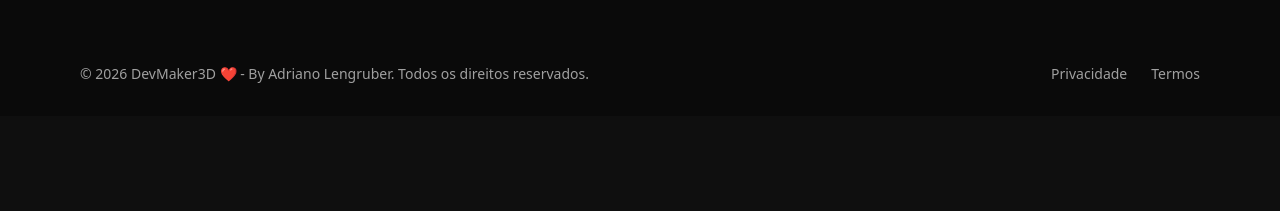
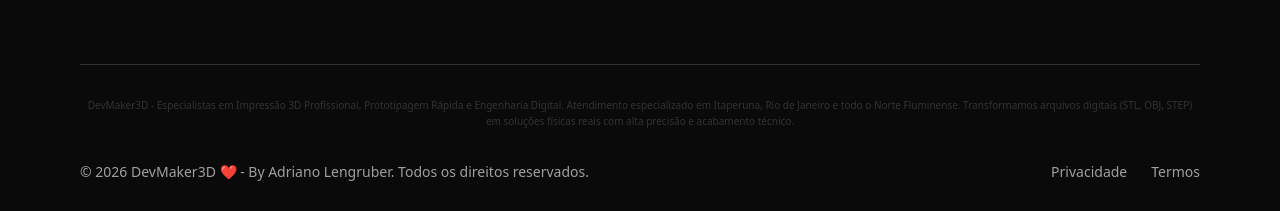
Before and after one commit to Adriano-Lengruber/DevMaker3D, a Next.js app: page /blog in a window 1280 px wide. Shown: the part 1383-1594 px from the top of the page. Before the commit the page ends 1499 px from the top, so only its background shows below. Built offline with nearby package versions, Linux system fonts and the light colour scheme; no server answers; the database is empty.

Commit message:
seo: optimize home page headings and footer for local search and engineering keywords

```diff
--- a/src/components/Footer.tsx
+++ b/src/components/Footer.tsx
@@ -149,8 +149,17 @@ export default function Footer() {
           </div>
         </div>
 
+        {/* SEO Technical Context */}
+        <div className="mt-16 pt-8 border-t border-[#333333] hidden md:block">
+           <p className="text-[10px] text-[#333333] text-center leading-relaxed">
+             DevMaker3D - Especialistas em Impressão 3D Profissional, Prototipagem Rápida e Engenharia Digital.
+             Atendimento especializado em Itaperuna, Rio de Janeiro e todo o Norte Fluminense.
+             Transformamos arquivos digitais (STL, OBJ, STEP) em soluções físicas reais com alta precisão e acabamento técnico.
+           </p>
+        </div>
+
         {/* Bottom */}
-        <div className="flex flex-col md:flex-row items-center justify-between gap-4 text-sm text-[#A0A0A0]">
+        <div className="flex flex-col md:flex-row items-center justify-between mt-8 gap-4 text-sm text-[#A0A0A0]">
           <p>
             © {new Date().getFullYear()} DevMaker3D ❤️ - By Adriano Lengruber. Todos os direitos reservados.
           </p>
--- a/src/components/Hero.tsx
+++ b/src/components/Hero.tsx
@@ -75,6 +75,9 @@ export default function Hero() {
           transition={{ delay: 0.2, duration: 0.8 }}
           className="font-[family-name:var(--font-montserrat)] font-extrabold text-4xl md:text-6xl lg:text-7xl text-white leading-tight mb-6"
         >
+          <span className="block text-sm md:text-base uppercase tracking-[0.3em] text-[#F57C00] mb-4 font-mono">
+            Impressão 3D de Precisão & Engenharia
+          </span>
           Do Código à Matéria:{' '}
           <span className="text-[#F57C00] text-glow">Materializamos</span>
           <br />
--- a/src/components/Philosophy.tsx
+++ b/src/components/Philosophy.tsx
@@ -45,9 +45,9 @@ export default function Philosophy() {
             Nossa Filosofia
           </span>
           <h2 className="font-[family-name:var(--font-montserrat)] font-bold text-3xl md:text-5xl text-white mt-4 mb-6">
-            Não vendemos plástico derretido.
+            Nossos Serviços de Impressão 3D:
             <br />
-            <span className="text-[#F57C00]">Vendemos precisão, paciência e criação.</span>
+            <span className="text-[#F57C00]">Vendemos precisão, não apenas plástico.</span>
           </h2>
           <p className="text-[#A0A0A0] text-lg max-w-2xl mx-auto">
             O mercado de impressão 3D está saturado de quem oferece &ldquo;o menor preço&rdquo;.
--- a/src/components/Services.tsx
+++ b/src/components/Services.tsx
@@ -61,8 +61,7 @@ export default function Services() {
             Serviços
           </span>
           <h2 className="font-[family-name:var(--font-montserrat)] font-bold text-3xl md:text-5xl text-white mt-4 mb-6">
-            O que podemos criar
-            <span className="text-[#F57C00]"> juntos.</span>
+            Serviços Especializados de <span className="text-[#F57C00]">Impressão 3D.</span>
           </h2>
           <p className="text-[#A0A0A0] text-lg max-w-2xl mx-auto">
             De protótipos para validação até peças finais com acabamento premium.
```
